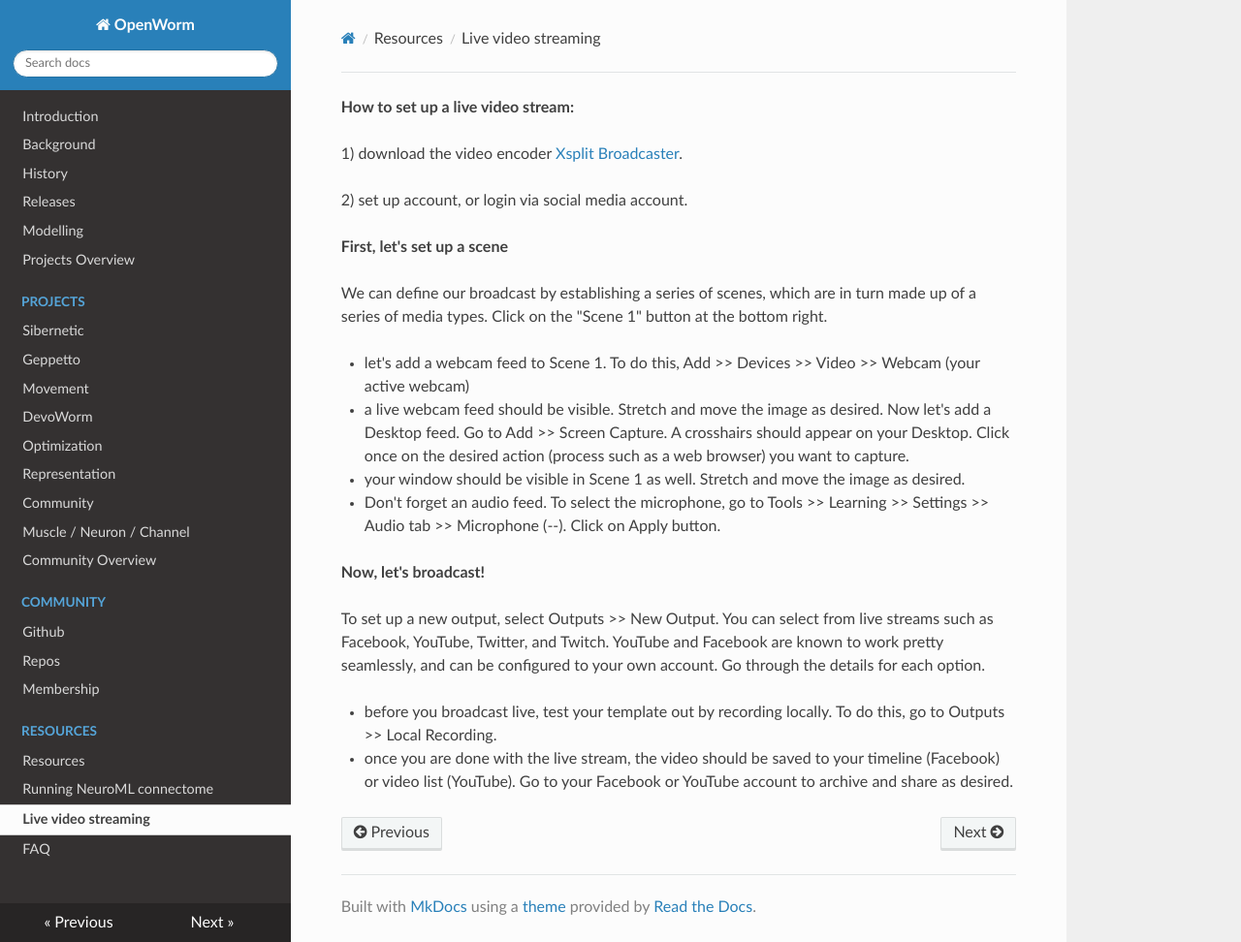
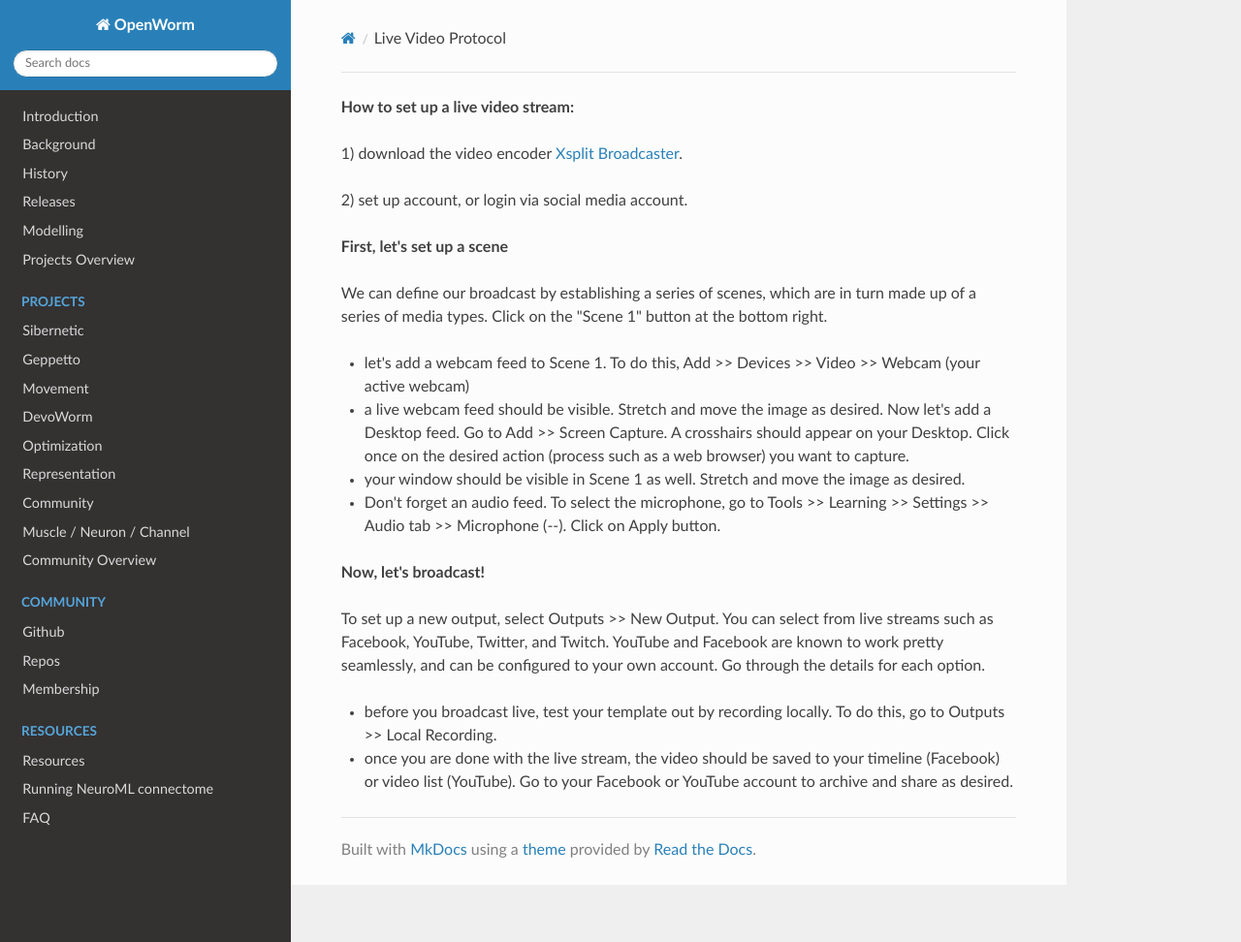
Before and after one commit to openworm/openworm_docs, an MkDocs documentation site: the page built from docs/Live-Video-Protocol.md, in a window 1280 px wide and 972 px high. Shown: the whole window at 97% size. Built offline with MkDocs 1.6.1, drawn with Linux system fonts in a browser that asks for light colours; nearby versions of some CDN libraries.

Commit message:
remove Live-Video-Protocol.md again

```diff
--- a/mkdocs.yml
+++ b/mkdocs.yml
@@ -24,5 +24,4 @@ nav:
   - Resources:
       - Resources: Resources/resources.md
       - Running NeuroML connectome: Resources/running-nc.md
-      - Live video streaming: Live-Video-Protocol.md
   - FAQ : faq.md
```
